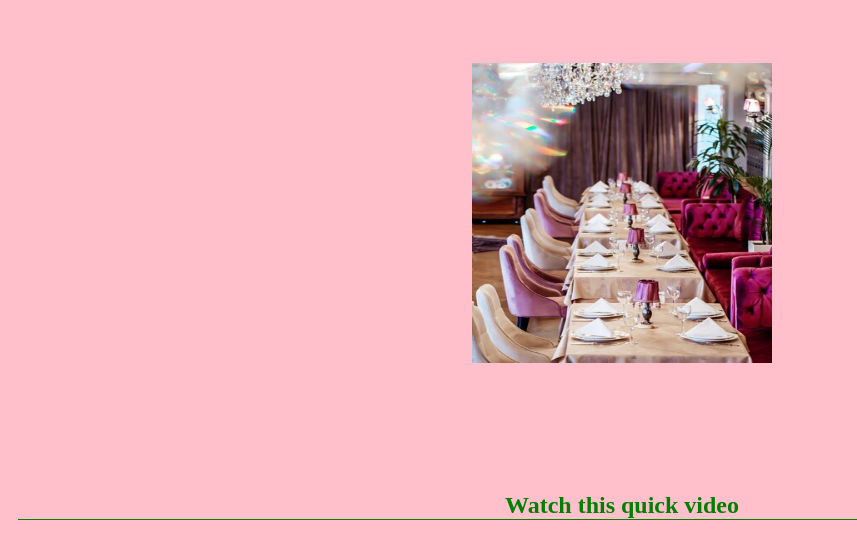
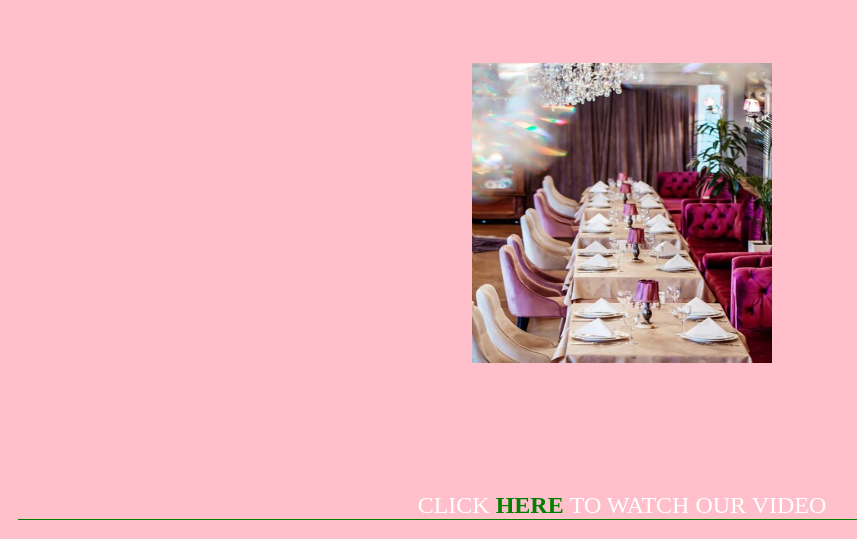
Before and after one commit to ruthority/comfortskitchenn, a website: page about.html in a window 1280 px wide. Shown: the part 397-936 px from the top of the page, without its empty margins (38-895 px from the left). Drawn offline with Linux system fonts and the light colour scheme.

Commit message:
Update about.html

```diff
--- a/about.html
+++ b/about.html
@@ -46,7 +46,7 @@
                 <br>
                 <br>
             </div>
-            <span class="viewex" onclick="advert()">Watch this quick video</span>
+            CLICK <span class="viewex" onclick="advert()"> HERE </span> TO WATCH OUR VIDEO
             <video width="320" height="400" controls autoplay id="example">
                 <source id="vid-src" src="vid" type="video/mp4">
                 <p>Your browser does not support the video element.</p>
```
